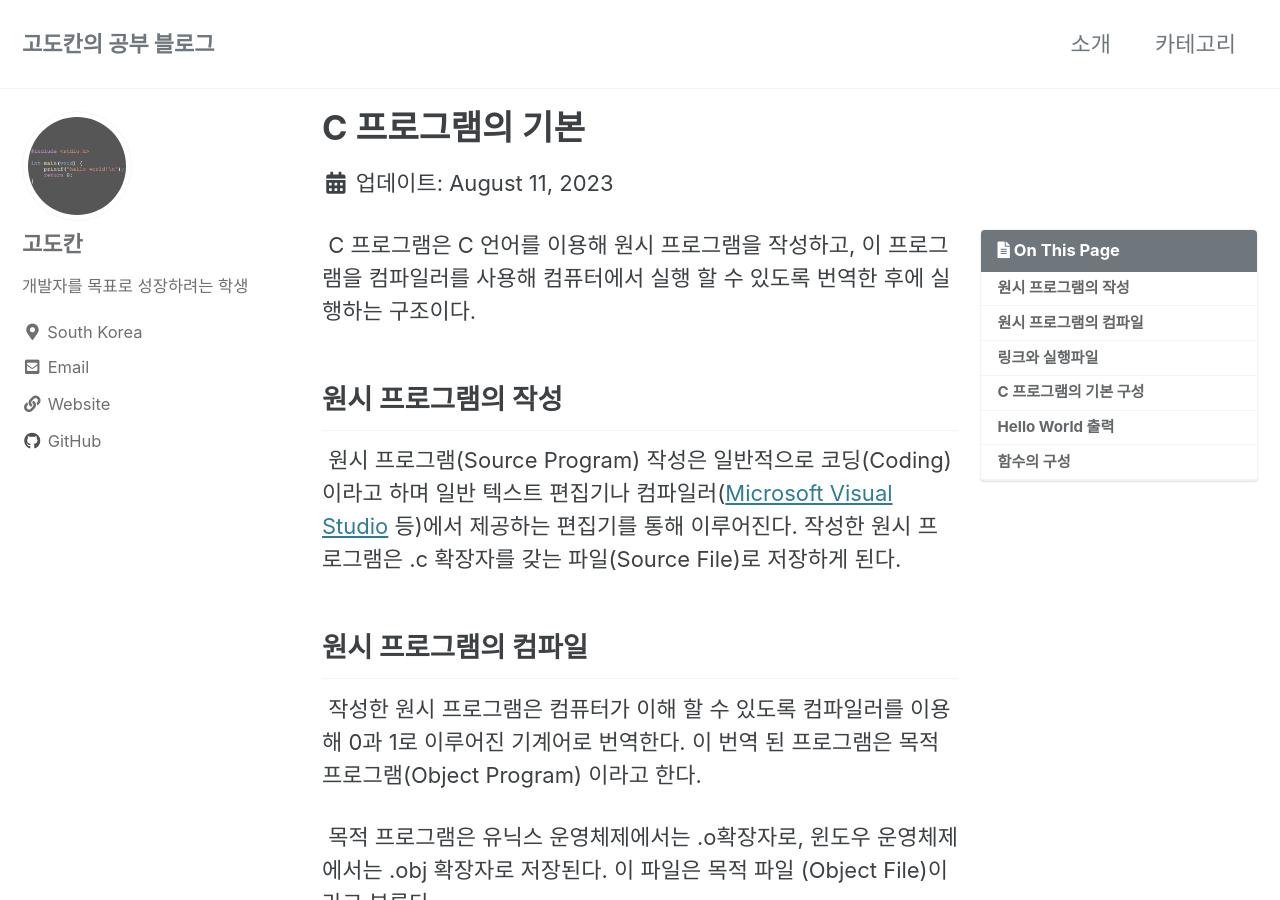
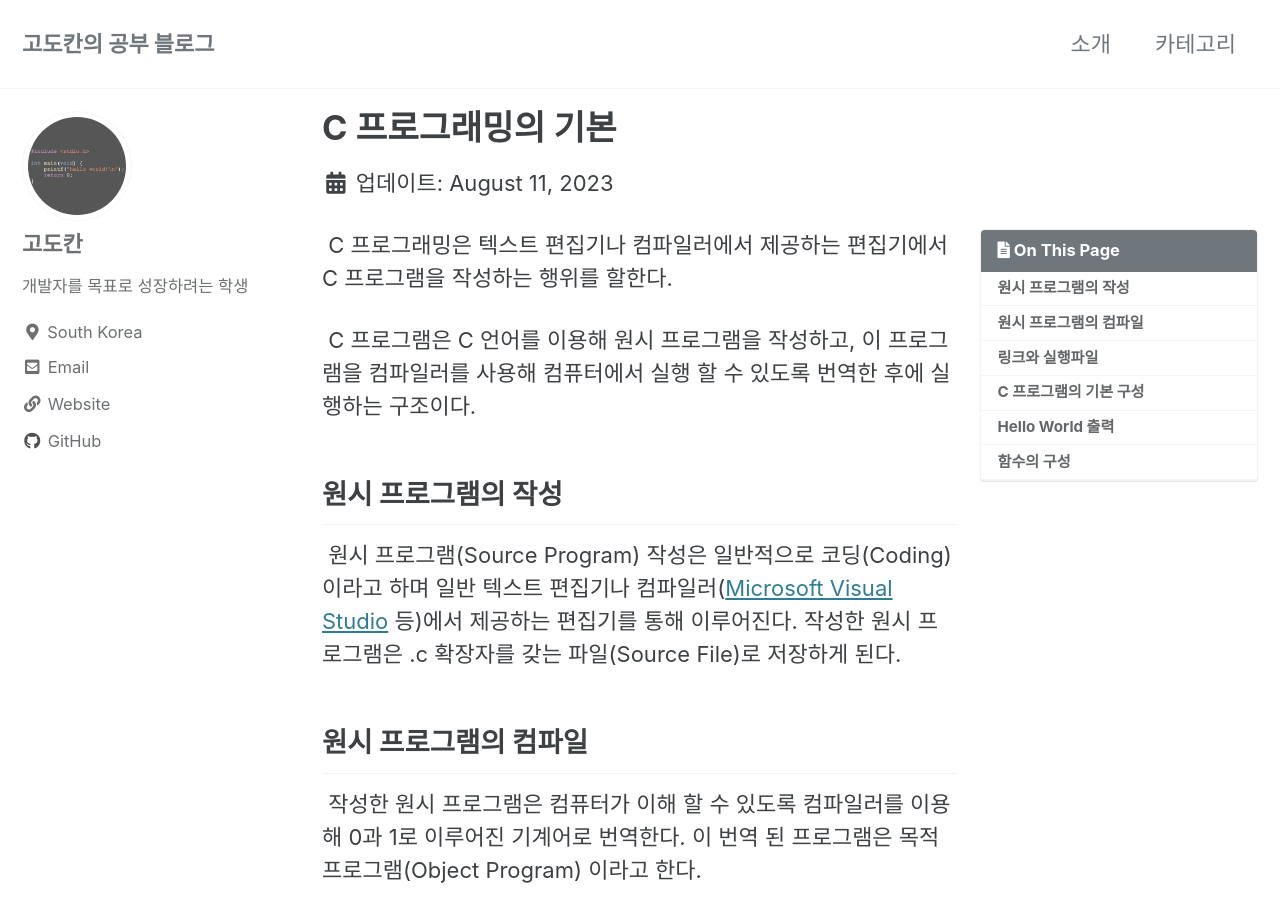
Before and after one commit to godokan/godokan.github.io, a Jekyll site: the page built from _posts/2023-08-11-반가워-C언어.md, in a window 1280 px wide and 900 px high. Built offline with Jekyll 4.4.1, drawn with Linux system fonts in a browser that asks for light colours; cached includes are drawn as plain includes.

Commit message:
글 수정

```diff
--- a/_posts/2023-08-11-반가워-C언어.md
+++ b/_posts/2023-08-11-반가워-C언어.md
@@ -1,5 +1,5 @@
 ---
-title: "C 프로그램의 기본"
+title: "C 프로그래밍의 기본"
 excerpt: "C 언어 프로그래밍의 기초에 관해 설명합니다."
 categories:
     - 프로그래밍
@@ -10,6 +10,8 @@ last_modified_at: 2023-08-11T19:04
 toc: true
 toc_sticky: true
 ---
+
+&nbsp;C 프로그래밍은 텍스트 편집기나 컴파일러에서 제공하는 편집기에서 C 프로그램을 작성하는 행위를 할한다.
 
 &nbsp;C 프로그램은 C 언어를 이용해 원시 프로그램을 작성하고, 이 프로그램을 컴파일러를 사용해 컴퓨터에서 실행 할 수 있도록 번역한 후에 실행하는 구조이다.
 
```
